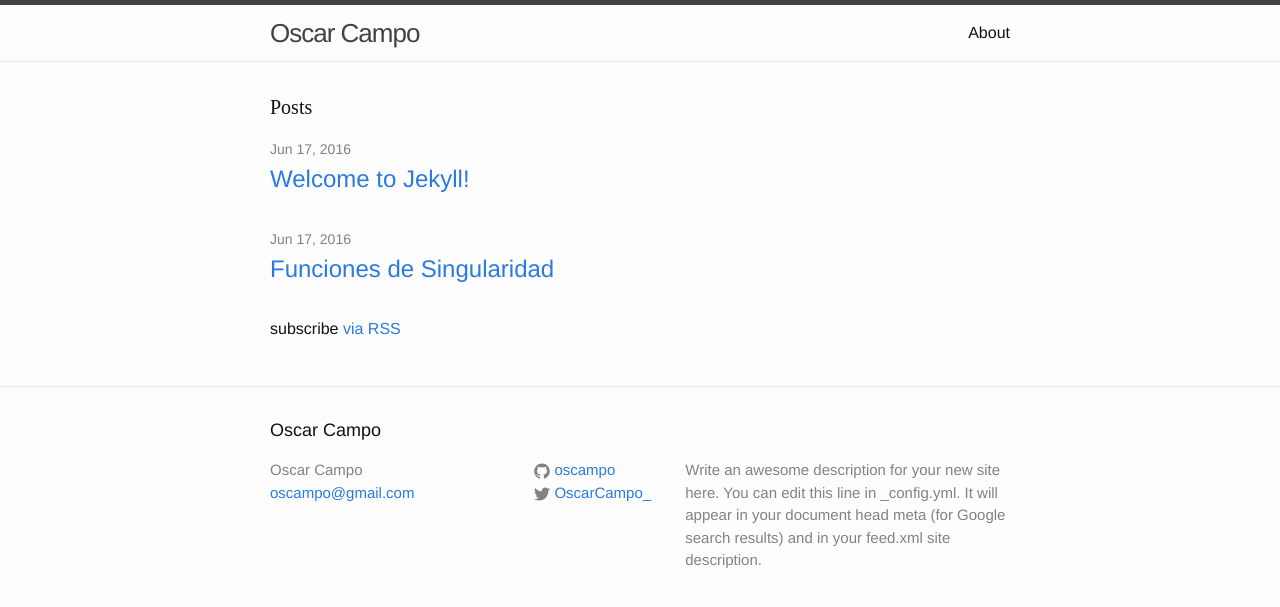
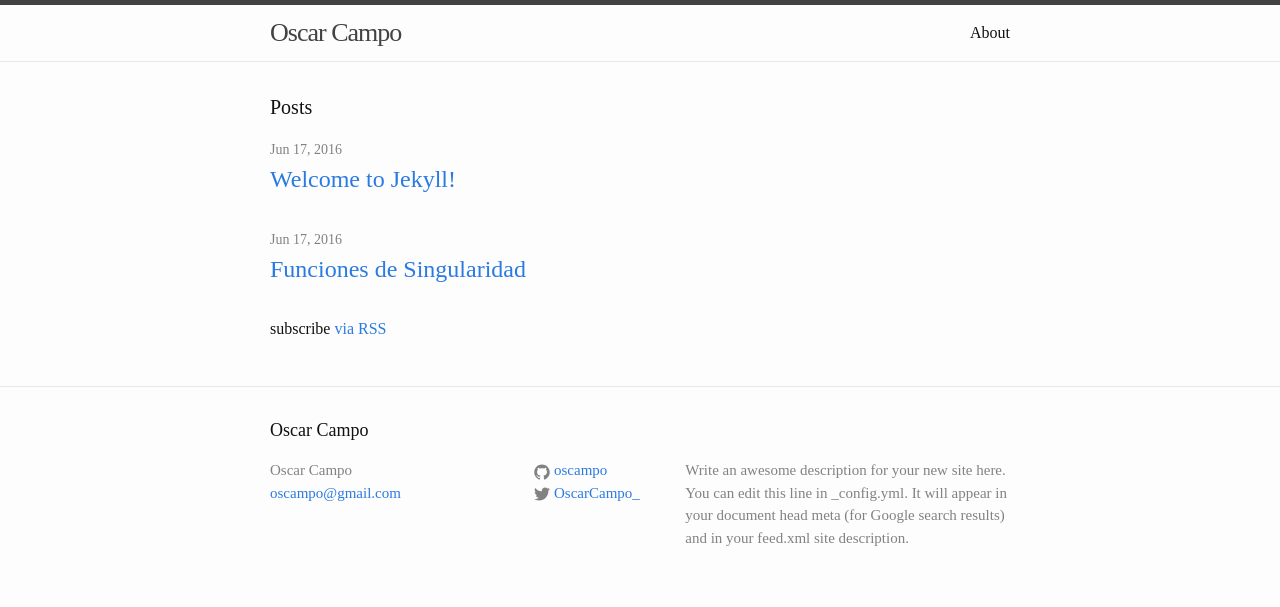
Before and after one commit to oscampo/oscampo.github.io, a Jekyll site: the page built from index.html, in a window 1280 px wide. Shown: the top 607 px of the page. Built offline with Jekyll 4.4.1, drawn with Linux system fonts in a browser that asks for light colours; some web fonts are replaced.

Commit message:
Update main.scss

```diff
--- a/css/main.scss
+++ b/css/main.scss
@@ -18,8 +18,8 @@ h1 {
 	font-family: 'Conv_MyScriptFont';
     }
 // Our variables
-$base-font-family: "Helvetica Neue", Helvetica, Arial, sans-serif;
-//$base-font-family: "Conv_MyScriptFont";
+//$base-font-family: "Helvetica Neue", Helvetica, Arial, sans-serif;
+$base-font-family: "Conv_MyScriptFont";
 $base-font-size:   16px;
 $base-font-weight: 400;
 $small-font-size:  $base-font-size * 0.875;
```
